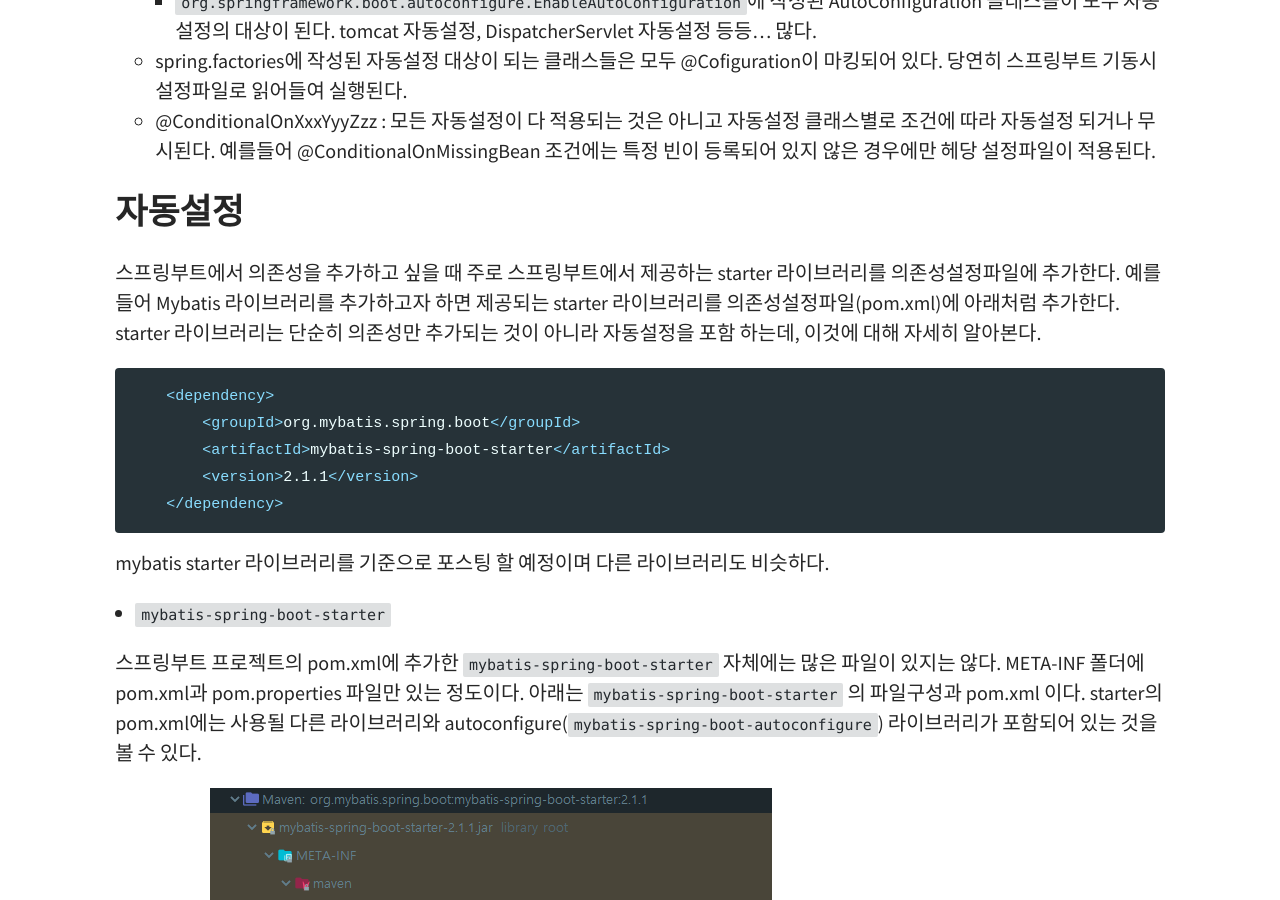
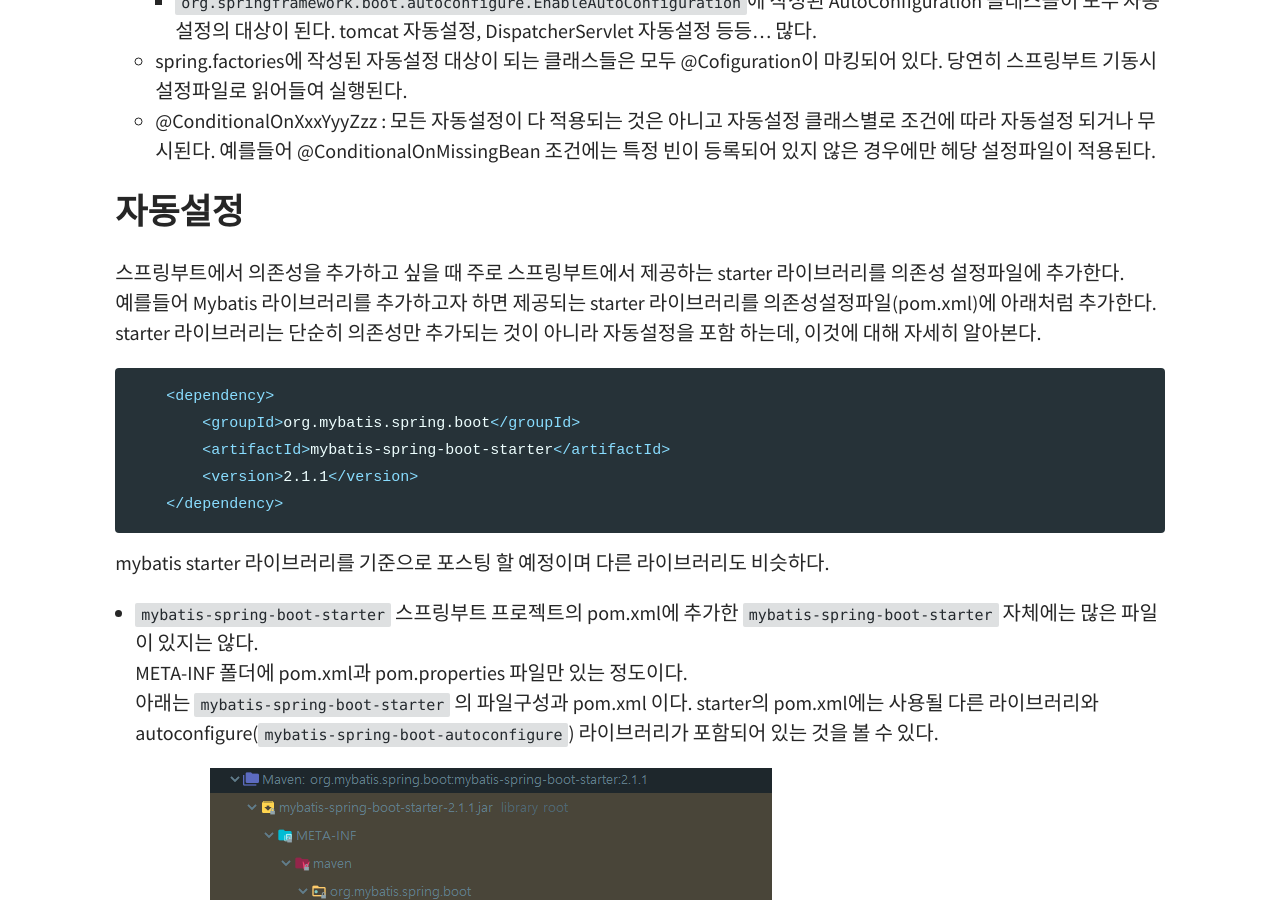
Before and after one commit to swampwar/swampwar.github.io, a Jekyll site: the page built from _posts/2019-12-26-SprinBoot 구조 및 자동설정.md, in a window 1280 px wide and 900 px high, scrolled down 1200 px. Built offline with Jekyll 4.4.1, drawn with Linux system fonts in a browser that asks for light colours; our own code applies the rules of GitHub Pages for plain Markdown files; some of the changed text lies outside the part shown.

```diff
--- a/_posts/2019-12-26-SprinBoot 구조 및 자동설정.md
+++ b/_posts/2019-12-26-SprinBoot 구조 및 자동설정.md
@@ -3,7 +3,6 @@
 ## 프로젝트 구조
 - 스프링부트에는 main메서드를 포함하는 시작 클래스가 있고, 이 클래스에는 `@SpringBootApplication`가 마킹되어 있다.
 `@SpringBootApplication`는 다수의 애노테이션으로 이루어진 메타애노테이션으로 애노테이션들이 실행되어 빈 등록 및 자동설정을 수행하며, 주요 기능을 수행하는 애노테이션은 3가지다.
-
     @SpringBootApplication = @SpringBootConfiguration + @EnableAutoConfiguration + @ComponentScan
 
 {% highlight java %}
@@ -20,11 +19,9 @@ public @interface SpringBootApplication {
     - 1단계 @ComponentScan : 개발자가 지정한 클래스를 빈으로 등록
     - 2단계 @EnableAutoConfiguration : 기타 라이브러리의 클래스를 빈으로 등록
 
-
 - @ComponentScan : 해당 자바파일의 패키지를 기본패키지로 하위 패키지의 컴포넌트들을 모두 빈으로 등록한다. 개발자가 빈등록을 위해 애노테이션을 마킹한 클래스들이 빈으로 등록된다. 마킹에 사용되는 주요 애노테이션은 아래와 같다.
     - @Component
     - @Configuration, @Repository, @Service, @Controller, @RestController
-
 
 - @EnableAutoConfiguration : @ComponentScan이 동작한 이후 자동설정이 동작한다.
     - spring.factories : @EnableAutoConfiguration 자동설정의 주요설정파일으로 모두 `spring-boot-autoconfigure` 라이브러리에 포함되어 있다.
@@ -36,7 +33,9 @@ public @interface SpringBootApplication {
     예를들어 @ConditionalOnMissingBean 조건에는 특정 빈이 등록되어 있지 않은 경우에만 헤당 설정파일이 적용된다.
 
 ## 자동설정
-스프링부트에서 의존성을 추가하고 싶을 때 주로 스프링부트에서 제공하는 starter 라이브러리를 의존성설정파일에 추가한다. 예를들어 Mybatis 라이브러리를 추가하고자 하면 제공되는 starter 라이브러리를 의존성설정파일(pom.xml)에 아래처럼 추가한다. starter 라이브러리는 단순히 의존성만 추가되는 것이 아니라 자동설정을 포함 하는데, 이것에 대해 자세히 알아본다.
+스프링부트에서 의존성을 추가하고 싶을 때 주로 스프링부트에서 제공하는 starter 라이브러리를 의존성 설정파일에 추가한다.
+예를들어 Mybatis 라이브러리를 추가하고자 하면 제공되는 starter 라이브러리를 의존성설정파일(pom.xml)에 아래처럼 추가한다.
+starter 라이브러리는 단순히 의존성만 추가되는 것이 아니라 자동설정을 포함 하는데, 이것에 대해 자세히 알아본다.
 
 {% highlight xml %}
     <dependency>
@@ -48,10 +47,9 @@ public @interface SpringBootApplication {
 
 mybatis starter 라이브러리를 기준으로 포스팅 할 예정이며 다른 라이브러리도 비슷하다.
 
-
 - `mybatis-spring-boot-starter`
-
-스프링부트 프로젝트의 pom.xml에 추가한 `mybatis-spring-boot-starter` 자체에는 많은 파일이 있지는 않다. META-INF 폴더에 pom.xml과 pom.properties 파일만 있는 정도이다.
+스프링부트 프로젝트의 pom.xml에 추가한 `mybatis-spring-boot-starter` 자체에는 많은 파일이 있지는 않다.
+META-INF 폴더에 pom.xml과 pom.properties 파일만 있는 정도이다.
 아래는 `mybatis-spring-boot-starter` 의 파일구성과 pom.xml 이다. starter의 pom.xml에는 사용될 다른 라이브러리와 autoconfigure(`mybatis-spring-boot-autoconfigure`) 라이브러리가 포함되어 있는 것을 볼 수 있다.
 
 ![mybatis-spring-boot-starter 구성]({{ "/assets/img/201912/SpringBoot_img1.png" | relative_url }})
@@ -96,15 +94,15 @@ mybatis starter 라이브러리를 기준으로 포스팅 할 예정이며 다
 
 - `Xxx-spring-boot-autoconfigure`
 
-starter 라이브러리에서 참조되는 autoconfigure 라이브러리는 자동설정 클래스가 포함된다.(`spring.factories` 및 `Xxx-AutoConfiguration.class` 포함)
-스프링부트 프로젝트 기동시 메인 클래스의 @EnableAutoConfiguration 애노테이션이 `spring.factories` 파일을 읽어들여 자동설정을 진행한다.
+starter 라이브러리에서 참조되는 autoconfigure 라이브러리는 자동설정 클래스가 포함된다.
+(`spring.factories` 및 `Xxx-AutoConfiguration.class` 포함)
+스프링부트 프로젝트 기동시 메인 클래스의 `@EnableAutoConfiguration` 애노테이션이 `spring.factories` 파일을 읽어들여 자동설정을 진행한다.
 
 ![mybatis-spring-boot-autoconfigure 구성]({{ "/assets/img/201912/SpringBoot_img2.png" | relative_url }})
 
 자동설정 중에는 스프링부트 프로젝트의 `application.properties`나 `application.yml` 같은 프로퍼티 설정파일에서 지정한 프로퍼티값을 읽어들여 활용할 수 있다. 이는 autoconfigure내의 아래 클래스들이 동작한 결과이다.
 
 - `XxxProperties.java(MybatisProperties.java)`
-
 자동설정시 참조할 프로퍼티에 대해 사전에 정의해 놓은 클래스이다. 사용법은 아래와 같다.
 
     - `XxxProperties.java(MybatisProperties.java)`에 `@ConfigurationProperties`을 마킹하면,
```
